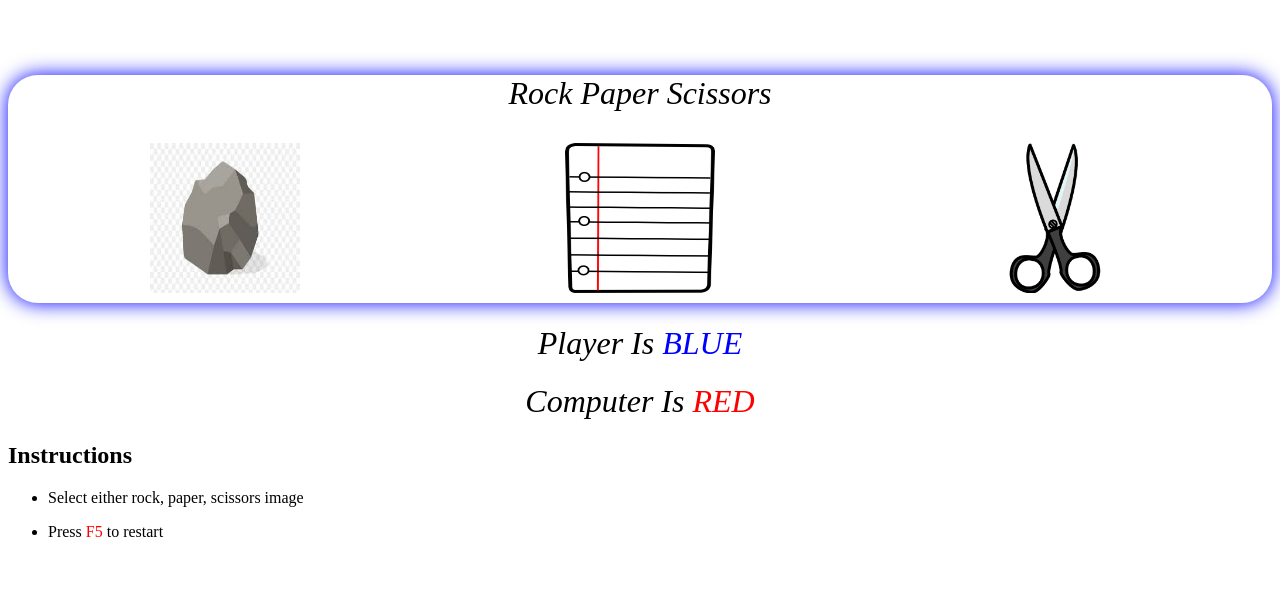
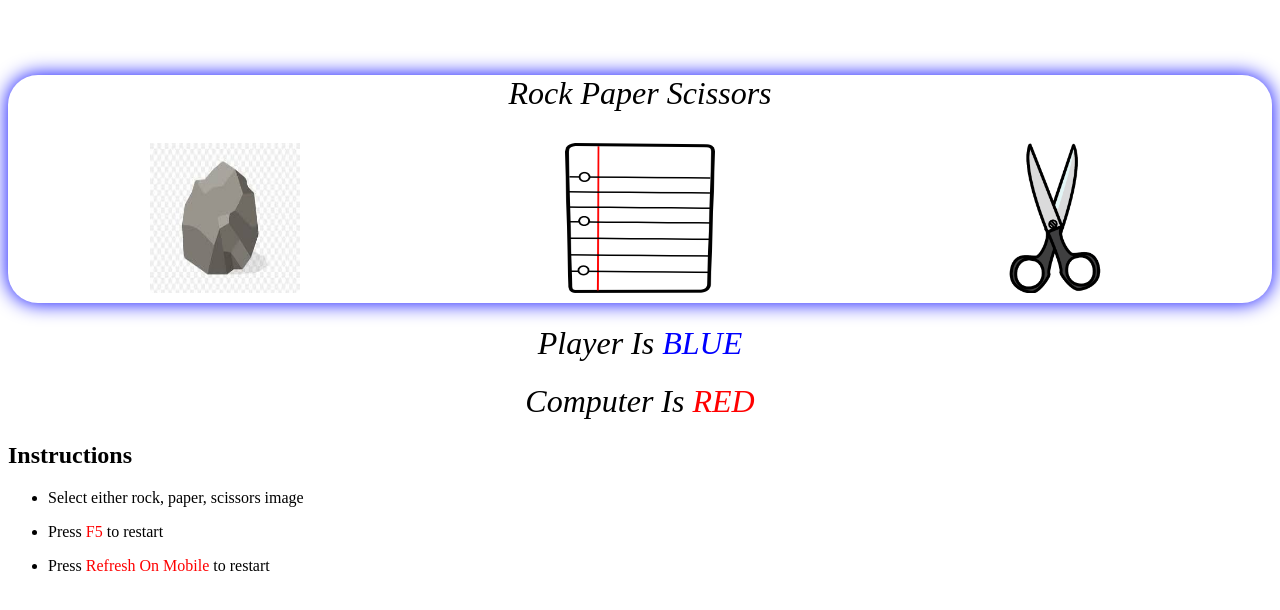
Before and after one commit to MinenhleSolson/Rock-paper-scissors-game, a website: page dist/index.html in a window 1280 px wide. Drawn offline with Linux system fonts and the light colour scheme.

Commit message:
Update index.html

```diff
--- a/dist/index.html
+++ b/dist/index.html
@@ -24,6 +24,7 @@
         <h2>Instructions</h2>
          <ul><li>Select either rock, paper, scissors image</li></ul>
          <ul><li>Press <span id="fFive">F5</span> to restart</li></ul>
+        <ul><li>Press <span id="fFive">Refresh On Mobile</span> to restart</li></ul>
     </div>
 
     <script src="scripts/js_RPS.js"></script>
```
